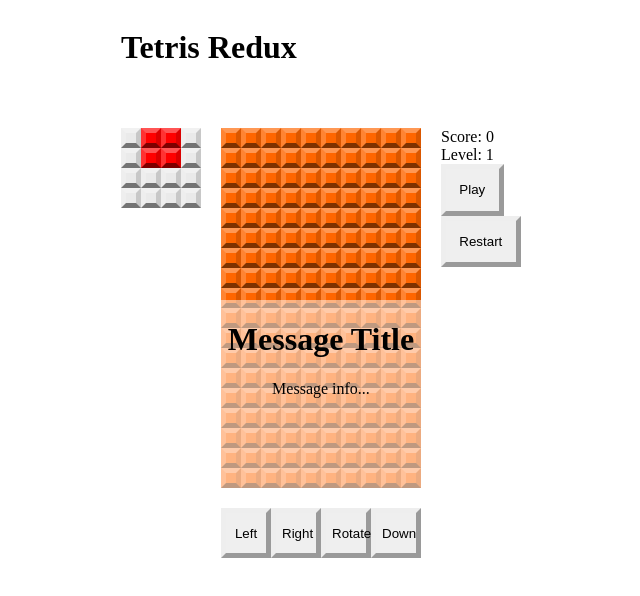
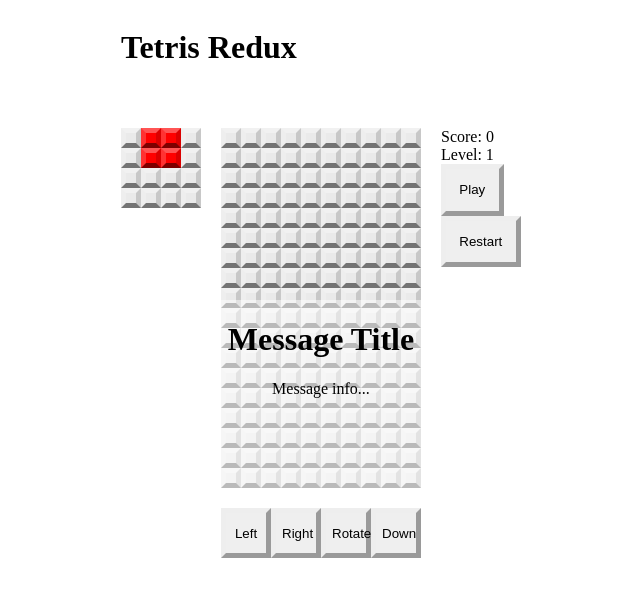
Before and after one commit to KJSDR/React-Redux-Tetris-Tutorial, a React (Vite) app: page / in a window 1280 px wide. Shown: the top 596 px of the page, without its empty margins (319-959 px from the left). Built offline with nearby package versions, Linux system fonts and the light colour scheme.

Commit message:
added connection for grid board

```diff
--- a/src/components/GridBoard.jsx
+++ b/src/components/GridBoard.jsx
@@ -1,16 +1,33 @@
 import React from 'react';
+import { useSelector } from 'react-redux';
 import GridSquare from './GridSquare';
+import { shapes } from '../utils';
 
-// Represents a 10 x 18 grid of grid squares
 export default function GridBoard() {
-  const grid = [];
+  const { grid, shape, rotation, x, y } = useSelector((state) => state);
 
-  for (let row = 0; row < 18; row++) {
-    grid.push([]);
-    for (let col = 0; col < 10; col++) {
-      grid[row].push(<GridSquare key={`${col}${row}`} color="1" />);
-    }
-  }
+  const block = shapes[shape][rotation];
+  const blockColor = shape;
 
-  return <div className="grid-board">{grid}</div>;
+  const gridSquares = grid.map((rowArray, row) =>
+    rowArray.map((square, col) => {
+      const blockX = col - x;
+      const blockY = row - y;
+      let color = square;
+
+      if (
+        blockX >= 0 && blockX < block.length &&
+        blockY >= 0 && blockY < block.length
+      ) {
+        if (block[blockY][blockX]) {
+          color = blockColor;
+        }
+      }
+
+      const k = row * grid[0].length + col;
+      return <GridSquare key={k} color={color} />;
+    })
+  );
+
+  return <div className="grid-board">{gridSquares}</div>;
 }
```
